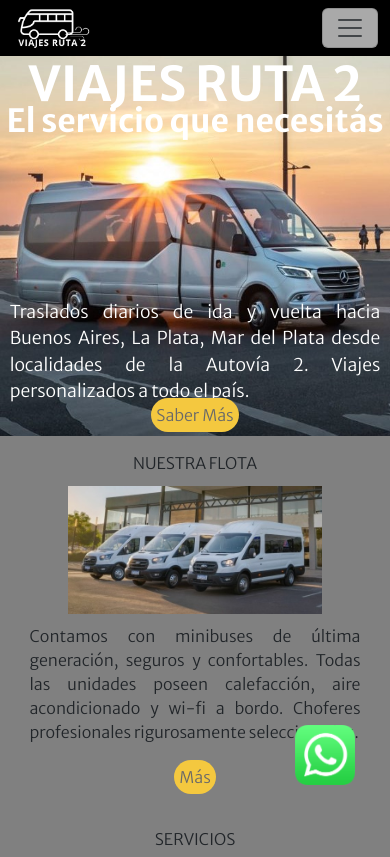
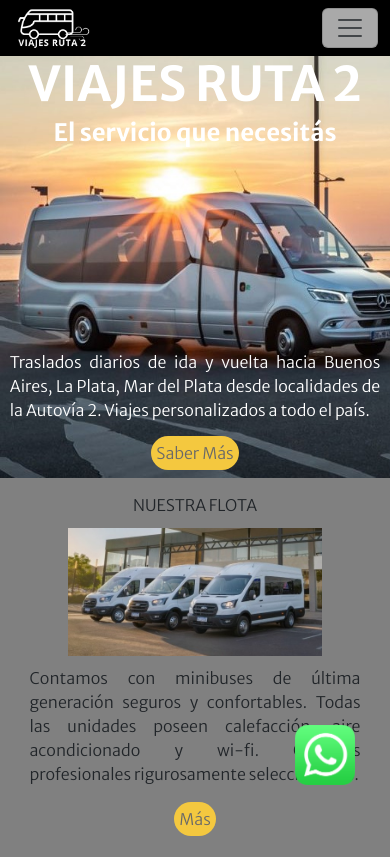
Before and after one commit to Nacho114web/proyecto_coder_viajesruta2, a plain HTML site: page index.html in a window 390 px wide. Shown: the top 857 px of the page. Drawn offline with nearby package versions, Linux system fonts and the light colour scheme; a web font is replaced by a local one.

Commit message:
cambios de font-size en media queries para mejorar responsive

```diff
--- a/css/style.css
+++ b/css/style.css
@@ -396,7 +396,7 @@
 
    /*Pàgina Inicio*/
    #portada {
-      height: 45vh;
+      height: 50vh;
       display: grid;
       grid-template-areas:
          "marca"
@@ -404,7 +404,7 @@
          "."
          "descrip"
          "boton";
-      grid-template-rows: 12% 10% auto 20% 10%;
+      grid-template-rows: 15% 12% auto 20% 10%;
    }
 
    #portada h1 {
@@ -413,7 +413,7 @@
    }
 
    #portada h2 {
-      font-size: 2rem;
+      font-size: 1.5rem;
       text-align: center;
    }
 
@@ -421,6 +421,7 @@
       width: 95vw;
       align-self: center;
       justify-self: center;
+      font-size: 1rem;
    }
 
    #portada .button {
@@ -475,7 +476,7 @@
 
    .cardHistoria {
       width: 90%;
-      font-size: 0.7rem;
+      font-size: 0.8rem;
       margin: 10px;
    }
 
@@ -489,3 +490,12 @@
    }
 
 }
+/* página Servicios */
+@media screen and (max-width:576px) {
+   .nombreEmpresa h1{
+      font-size: 2rem;
+   }
+   .tituloServicios h2{
+      font-size: 1.8rem;
+   }
+}
--- a/index.html
+++ b/index.html
@@ -71,8 +71,8 @@
       <div class="cardInfoEmpresa">
         <h3>NUESTRA FLOTA</h3>
         <img src="./images/img_flota.jpg" alt="minibuses estacionados">
-        <p>Contamos con minibuses de última generación, seguros y confortables. Todas las unidades poseen calefacción,
-          aire acondicionado y wi-fi a bordo. Choferes profesionales rigurosamente seleccionados.</p>
+        <p>Contamos con minibuses de última generación seguros y confortables. Todas las unidades poseen calefacción,
+          aire acondicionado y wi-fi. Choferes profesionales rigurosamente seleccionados.</p>
         <a class="button" href="./pages/contacto.html">Más</a>
       </div>
       <div class="cardInfoEmpresa">
```
